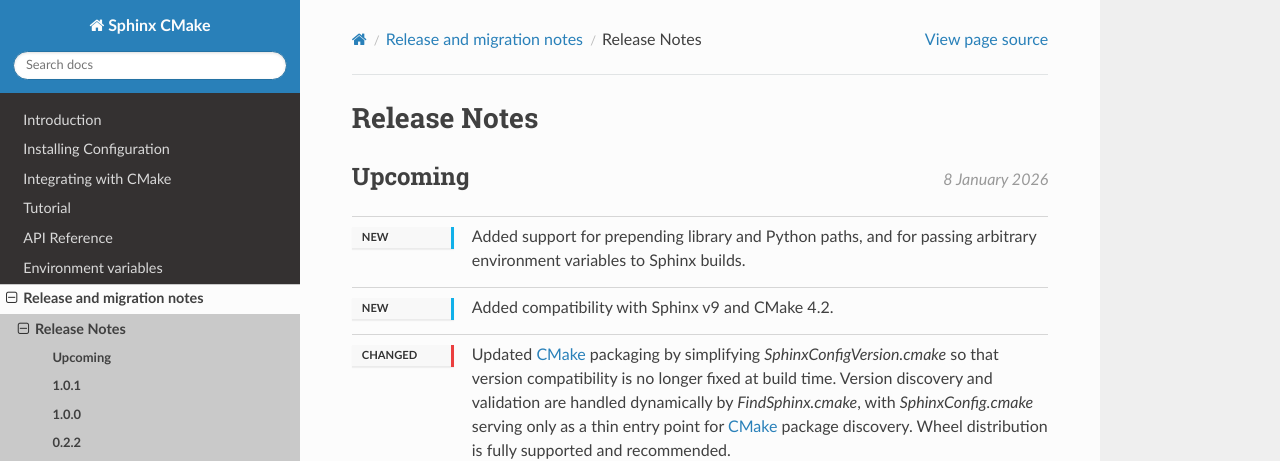
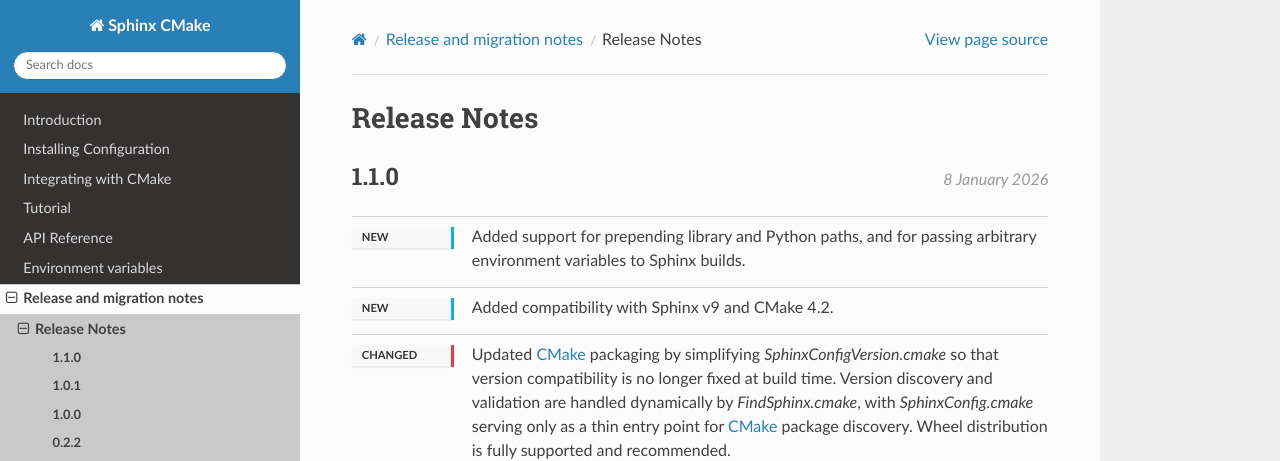
Before and after one commit to python-cmake/sphinx-cmake, a Sphinx documentation site: the page built from doc/release/release_notes.rst, in a window 1280 px wide and 900 px high. Shown: the top 461 px of the window. Built offline with Sphinx 7.4.7 and the Read the Docs theme 3.1.0, drawn with Linux system fonts in a browser that asks for light colours.

Commit message:
Update version to 1.1.0

```diff
--- a/doc/release/release_notes.rst
+++ b/doc/release/release_notes.rst
@@ -4,7 +4,8 @@
 Release Notes
 *************
 
-.. release:: Upcoming
+.. release:: 1.1.0
+    :date: 2026-01-08
 
     .. change:: new
 
--- a/pyproject.toml
+++ b/pyproject.toml
@@ -7,7 +7,7 @@ build-backend = "hatchling.build"
 
 [project]
 name = "sphinx-cmake"
-version = "1.0.1"
+version = "1.1.0"
 description = "Provide CMake module for Sphinx"
 readme = "README.md"
 requires-python = ">=3.7, <4"
```
